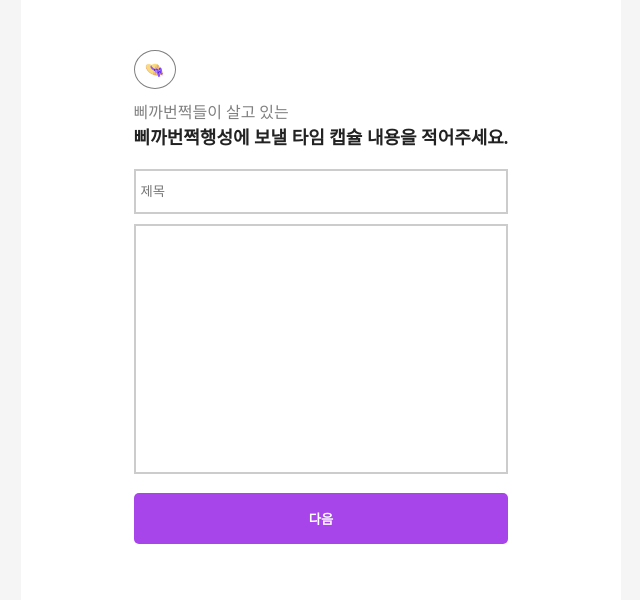
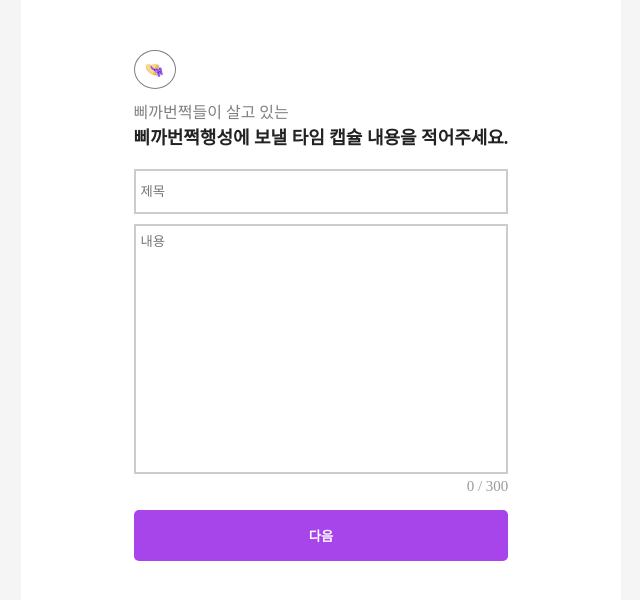
Before and after one commit to cottonsweet/Cosmic-Treasures, a React (Vite) app: page /templates/create/msg/2 in a window 1280 px wide. Shown: the top 600 px of the page, without its empty margins (319-959 px from the left). Built offline with nearby package versions, Linux system fonts and the light colour scheme.

Commit message:
ViewTwo component 본문내용 글자수 길이 제한 출력

```diff
--- a/src/pages/View/ViewTwo.module.sass
+++ b/src/pages/View/ViewTwo.module.sass
@@ -32,5 +32,13 @@
       &:focus
         outline: none
 
+    .view-two__textarea-length
+      text-align: right
+      font-size: 15px
+      color: rgba(0, 0, 0, 0.4)
+
+      .messageDesc_over
+        color: red
+
   .view-two__footer
     margin-top: 15px
--- a/src/pages/View/ViewTwo.tsx
+++ b/src/pages/View/ViewTwo.tsx
@@ -1,4 +1,4 @@
-import React, { useState } from "react";
+import React, { useState, useEffect } from "react";
 
 // Type
 import { DummyType } from "../../Type/DataType";
@@ -19,6 +19,11 @@ interface Props {
 const ViewTwo = (props: Props) => {
   const [messageTitle, setMessageTitle] = useState("");
   const [messageDesc, setMessageDesc] = useState("");
+  const [messageOver, setMessageOver] = useState(false);
+
+  useEffect(() => {
+    setMessageOver(messageDesc.length >= 300);
+  }, [messageDesc])
 
   // 제목 함수
   const handleChangeTitle = (e: React.ChangeEvent<HTMLInputElement>) => {
@@ -57,7 +62,8 @@ const ViewTwo = (props: Props) => {
         </div>
 
         <div>
-          <textarea className={classes["view-two__textarea"]} onChange={handleChangeDesc} />
+          <textarea className={classes["view-two__textarea"]} onChange={handleChangeDesc} placeholder="내용" />
+          <div className={classes["view-two__textarea-length"]}><span className={messageOver ? classes["messageDesc_over"] : ""}>{messageDesc.length}</span> / 300</div>
         </div>
       </div>
 
```
